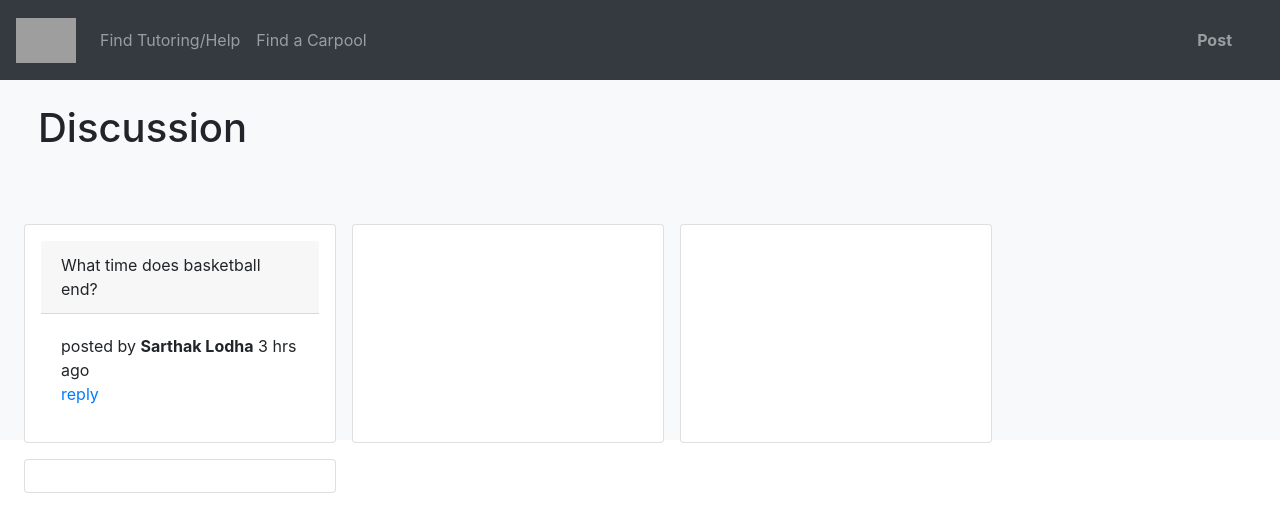
After one commit to TangyTiger/ClassConnect, a Python web app: template app/templates/home.html in a window 1280 px wide. The commit adds this page. Shown: the top 532 px of the page. Run offline with Jinja, Linux system fonts and the light colour scheme; the template is opened without the code that fills it, so the values that code supplies are empty; some libraries are stand-ins or nearby versions; grey boxes are pictures that could not be loaded.

Commit message:
a lot of stuff but now flask works

```diff
--- /dev/null
+++ b/app/templates/home.html
@@ -0,0 +1,57 @@
+<!DOCTYPE html>
+<html lang="en" dir="ltr">
+<head>
+    <title>Home</title>
+    <meta charset="utf-8">
+    <meta name="viewport" content="width=device-width, initial-scale=1">
+    <link rel="stylesheet" href="https://maxcdn.bootstrapcdn.com/bootstrap/4.5.2/css/bootstrap.min.css">
+    <script src="https://ajax.googleapis.com/ajax/libs/jquery/3.5.1/jquery.min.js"></script>
+    <script src="https://cdnjs.cloudflare.com/ajax/libs/popper.js/1.16.0/umd/popper.min.js"></script>
+    <script src="https://maxcdn.bootstrapcdn.com/bootstrap/4.5.2/js/bootstrap.min.js"></script>
+    <style>
+
+    </style>
+</head>
+<body>
+    <nav class="navbar navbar-expand-sm bg-dark navbar-dark" style="height:80px;">
+      <!-- Brand/logo -->
+      <a class="navbar-brand" href="#">
+        <img src="logo.png" alt="logo" width="60px">
+      </a>
+
+      <!-- Links -->
+      <ul class="navbar-nav">
+        <li class="nav-item">
+          <a class="nav-link" href="#">Find Tutoring/Help</a>
+        </li>
+        <li class="nav-item">
+          <a class="nav-link" href="#">Find a Carpool</a>
+        </li>
+      </ul>
+      <ul class="navbar-nav ml-auto mr-4">
+        <li class="nav-item">
+          <a class="nav-link" href="#"><b>Post</b></a>
+        </li>
+      </ul>
+    </nav>
+    <div class="container-fluid bg-light" style="height: calc(50vh - 40px)">
+        <br>
+        <h1 class="ml-2 container-fluid">Discussion</h1>
+        <div class="container-fluid mt-5 w-100 p-3" id="discussion">
+            <div class="row">
+                <div class="col-3 card p-3 post m-2">
+                    <div class="card-header">What time does basketball end?</div>
+                    <div class="card-body">
+                        posted by <b>Sarthak Lodha</b> 3 hrs ago
+                        <br>
+                        <a href="#">reply</a>
+                    </div>
+                </div>
+                <div class="col-3 card p-3 post m-2"></div>
+                <div class="col-3 card p-3 post m-2"></div>
+                <div class="col-3 card p-3 post m-2"></div>
+            </div>
+        </div>
+    </div>
+</body>
+</html>
--- a/signup.html
+++ b/app/templates/signup.html
@@ -1,4 +1,4 @@
-</<!DOCTYPE html>
+<!DOCTYPE html>
 <html lang="en" dir="ltr">
   <head>
     <meta charset="utf-8">
--- /dev/null
+++ b/run.py
@@ -0,0 +1,3 @@
+from app import app
+app.config['SECRET_KEY'] = 'asldikjhfgawlei7ryq233lihk'
+app.run(debug=True)
```
Also changed, not shown: app/googlemaps.html (deleted, +0 -28 lines), app/signup.html (deleted, +0 -26 lines), app/views.py (added, +7 -0 lines), app/README.md (deleted), app/__init__.py (added), app/flasck.py (deleted), app/static/scripts.js (renamed from app/scripts.js), app/templates/googlemaps.html (renamed from googlemaps.html), app/templates/post.html (renamed from app/post.html), 2 other files.
